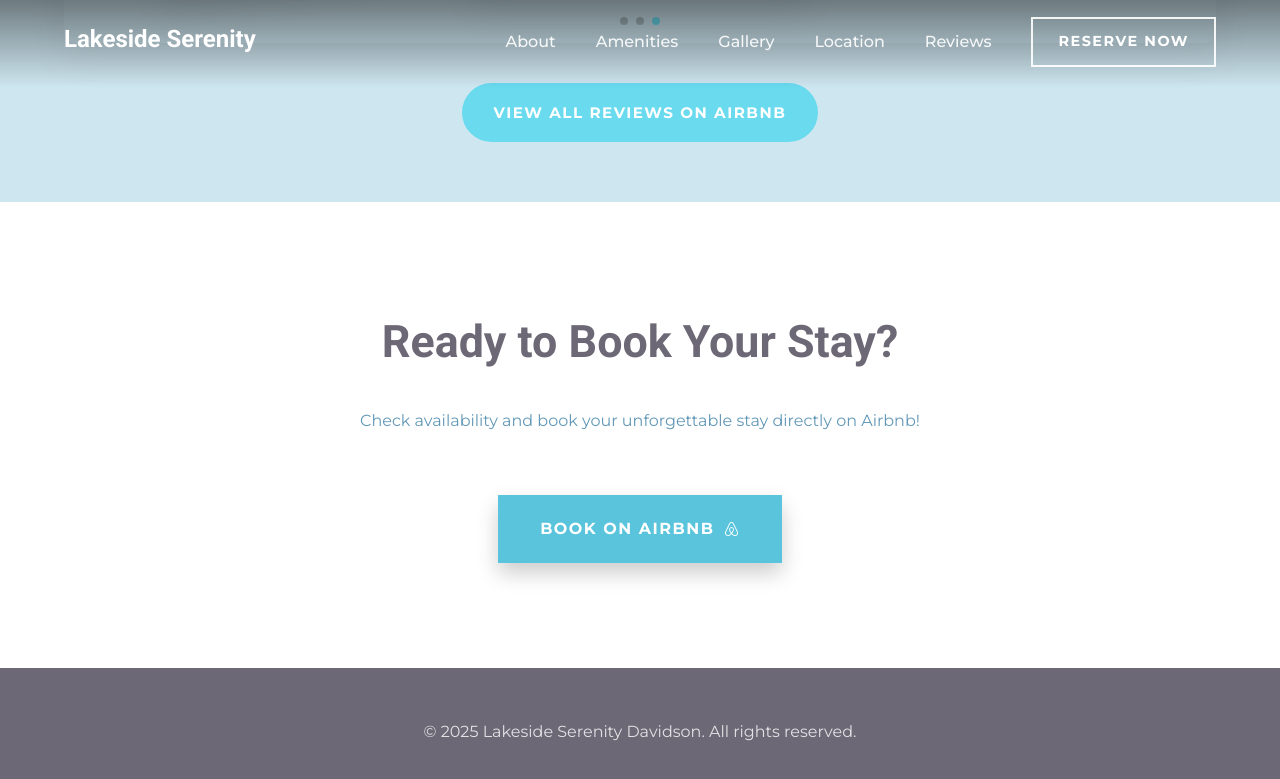
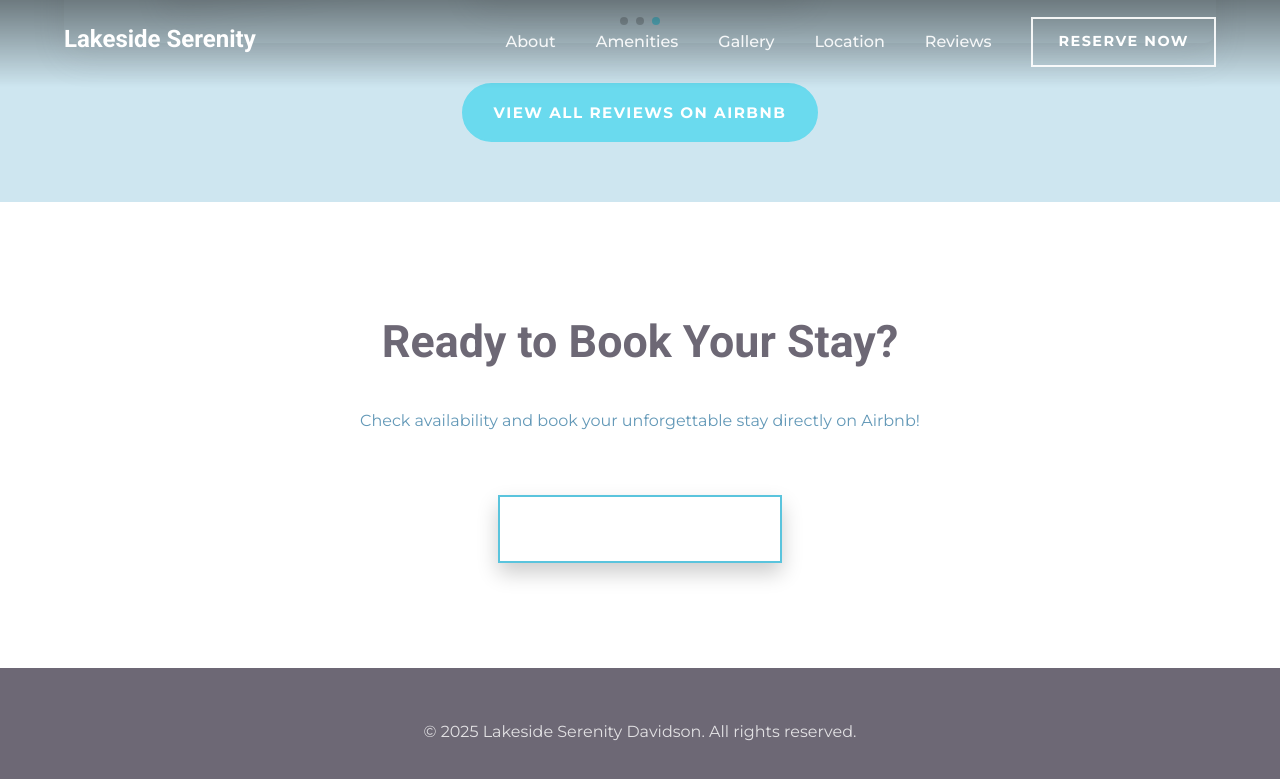
Before and after one commit to raelvim/apartment-booking-app, a website: page public/index.html in a window 1280 px wide. In both pictures the pointer is over the link "BOOK ON AIRBNB". Shown: the part 4621-5400 px from the top of the page. Drawn offline with nearby package versions, Linux system fonts and the light colour scheme.

Commit message:
Update style.css

```diff
--- a/public/style.css
+++ b/public/style.css
@@ -481,7 +481,7 @@
 }
 
 .airbnb-redirect-btn:hover {
-  background-color: #5ac4dd; /* Un tono un poco más oscuro o diferente al hacer hover */
+  background-color: #ffffff; /* Un tono un poco más oscuro o diferente al hacer hover */
   color: #ffffff;
   border-color: #5ac4dd;
   transform: translateY(-5px);
```
